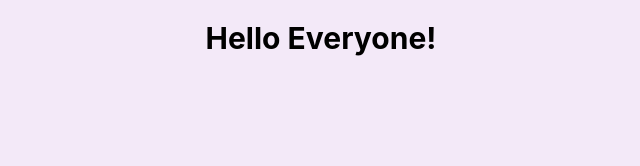
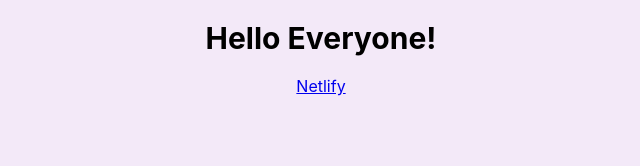
Before and after one commit to Munia-Sircar/dictionary-app, a React (Create React App) app: page / in a window 1280 px wide. Shown: the top 166 px of the page, without its empty margins (319-959 px from the left). Built offline with nearby package versions, Linux system fonts and the light colour scheme.

Commit message:
added netlify link

```diff
--- a/src/App.css
+++ b/src/App.css
@@ -4,3 +4,8 @@
   font-size: 30px;
   font-weight: bold;
 }
+.netlify-link {
+  display: block;
+  margin: 0 auto;
+  text-align: center;
+}
--- a/src/App.js
+++ b/src/App.js
@@ -4,6 +4,12 @@ export default function App() {
   return (
     <div className="App">
       <header className="App-header">Hello Everyone!</header>
+      <a
+        href="https://moon-dictionary-app.netlify.app/"
+        className="netlify-link"
+        target="_blank">
+        Netlify
+      </a>
     </div>
   );
 }
```
